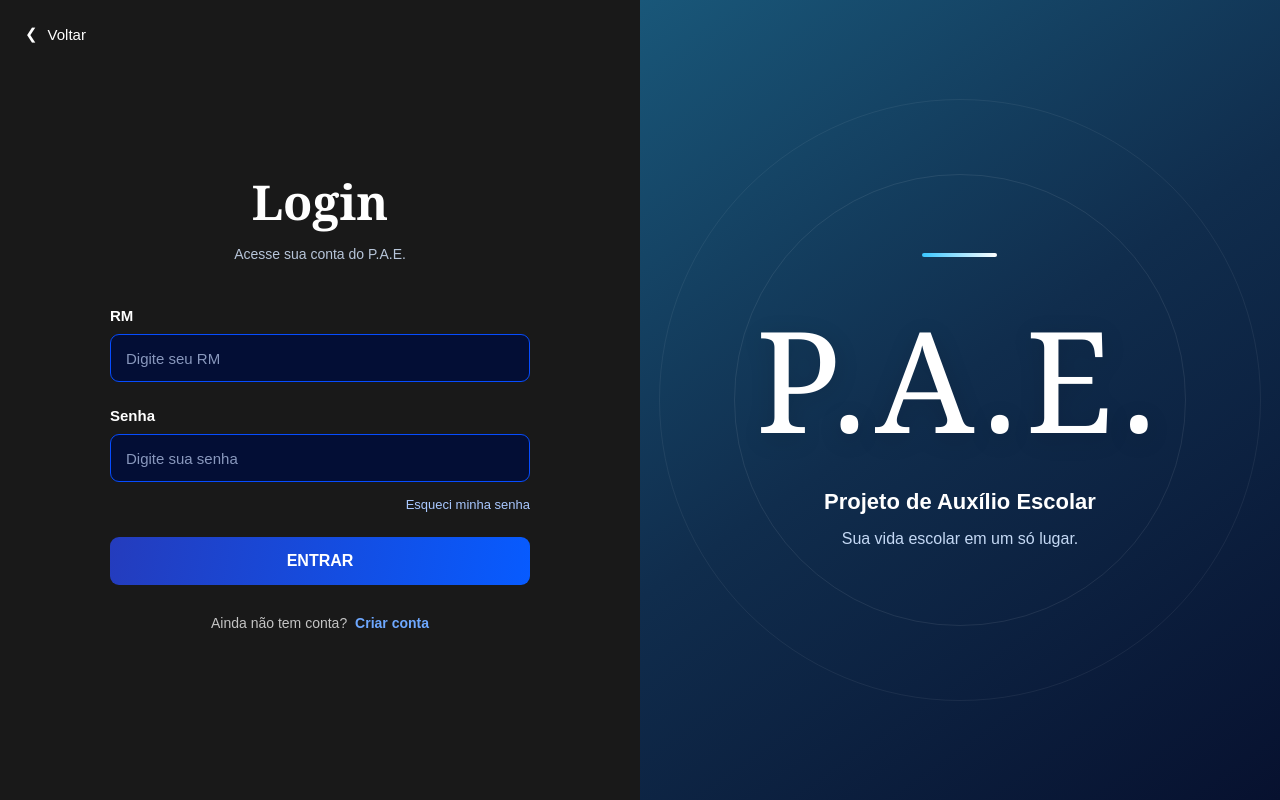
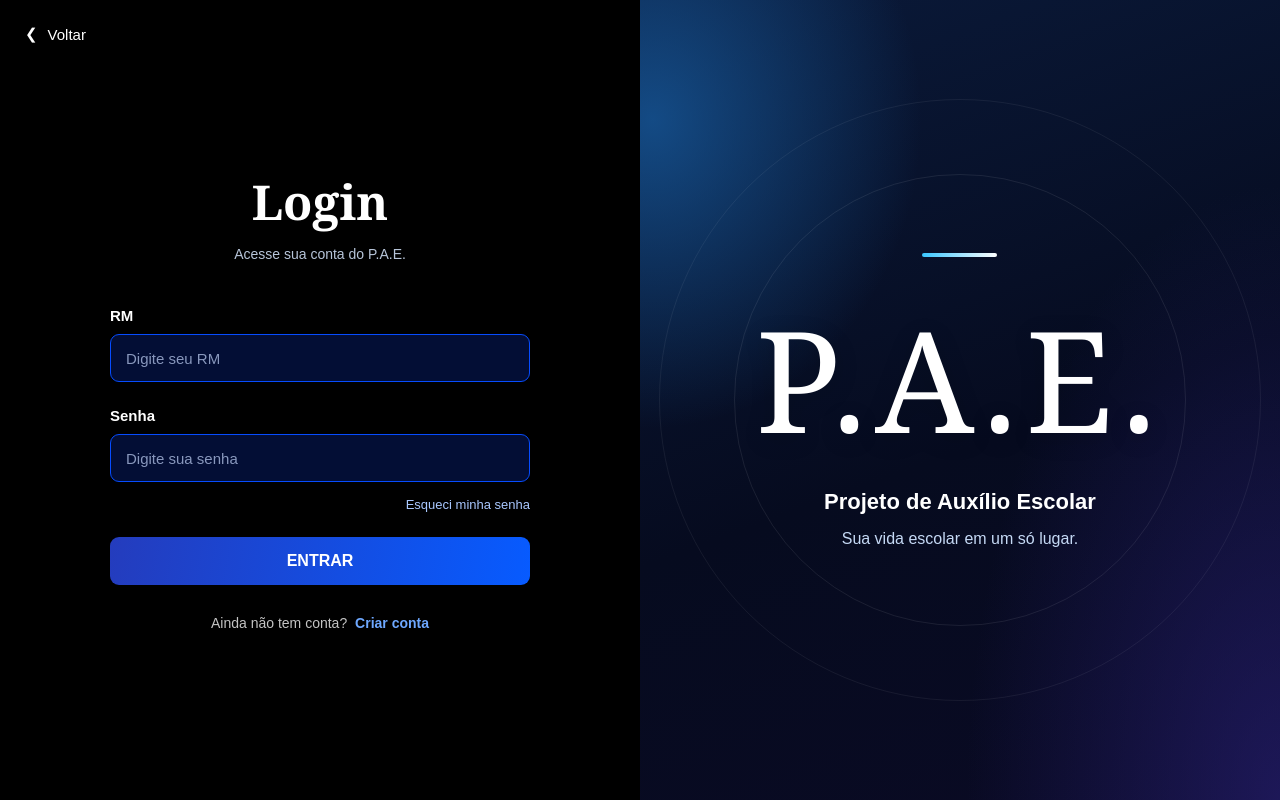
Before and after one commit to Dias2306/tcc, a PHP site: page /login.html in a window 1280 px wide. Run offline with PHP 8.4, Linux system fonts and the light colour scheme.

Commit message:
Update logins.css

```diff
--- a/tcc/css/logins.css
+++ b/tcc/css/logins.css
@@ -24,7 +24,7 @@ body {
 .painel-login {
     width: 50%;
     min-height: 100vh;
-    background-color: #191919;
+    background-color: #000000;
 
     display: flex;
     align-items: center;
@@ -194,12 +194,11 @@ body {
     width: 50%;
     min-height: 100vh;
 
-    background: linear-gradient(
-        145deg,
-        #195779 0%,
-        #102d4d 48%,
-        #07112f 100%
-    );
+    background:
+        radial-gradient(ellipse 60% 55% at 2% 15%, rgba(23, 92, 160, 0.75), transparent 70%),
+        radial-gradient(ellipse 70% 110% at 100% 100%, rgba(45, 35, 130, 0.55), transparent 70%),
+        linear-gradient(160deg, #0a1a3a 0%, #060b1f 55%, #0a0a24 100%);
+
 
     display: flex;
     align-items: center;
```
